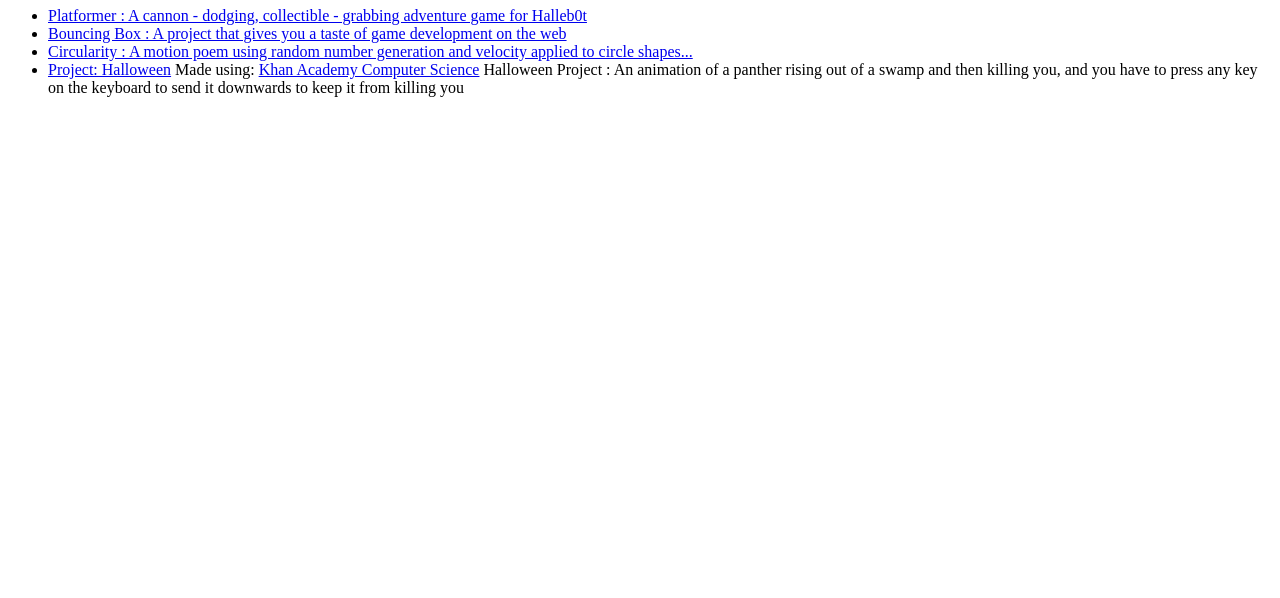
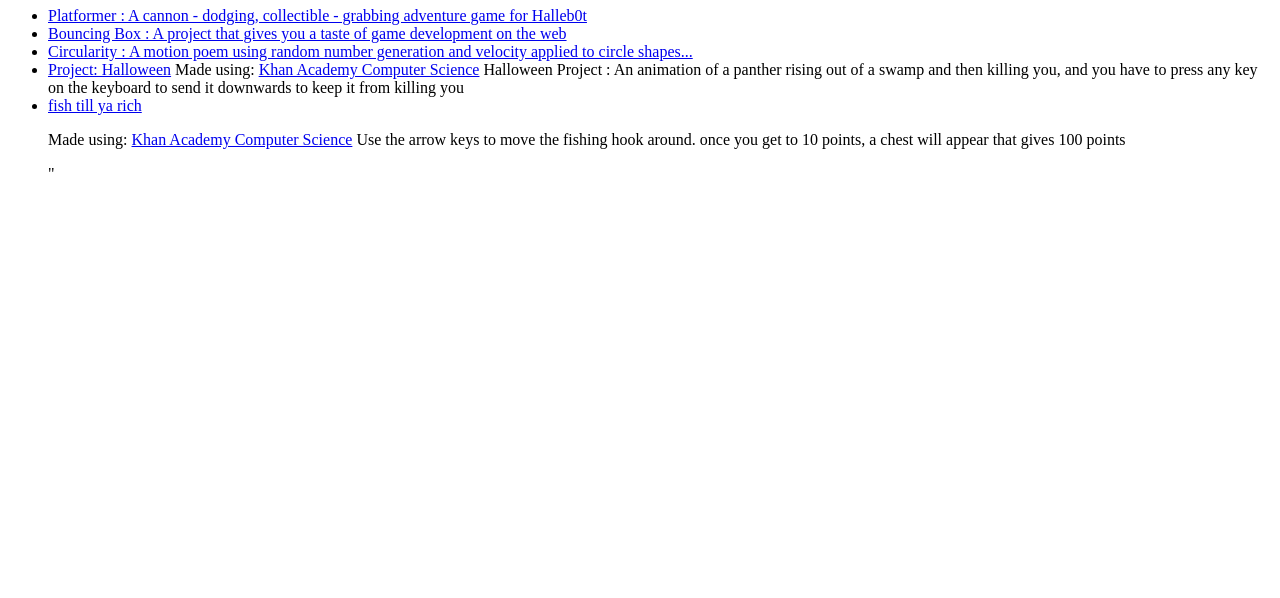
Before and after one commit to LoganSullivan212/LoganSullivan212.github.io, a plain HTML site: page portfolio.html in a window 1280 px wide. Shown: the part 202-800 px from the top of the page. Drawn offline with Linux system fonts and the light colour scheme; a script that the page names is missing.

```diff
--- a/portfolio.html
+++ b/portfolio.html
@@ -26,6 +26,7 @@
                     <li><a href="projects/bouncing-box/">Bouncing Box : A project that gives you a taste of game development on the web </a></li>
                     <li><a href="projects/circularity/">Circularity : A motion poem using random number generation and velocity applied to circle shapes...</a></li>
                     <li><a href="https://www.khanacademy.org/computer-programming/project-halloween/5266337877639168">Project: Halloween</a></h2><script src="https://www.khanacademy.org/computer-programming/project-halloween/5266337877639168/embed.js?editor=no&buttons=no&author=no&embed=yes"> </script> Made using: <a href="http://www.khanacademy.org/computer-programming">Khan Academy Computer Science</a> Halloween Project : An animation of a panther rising out of a swamp and then killing you, and you have to press any key on the keyboard to send it downwards to keep it from killing you</a></li>
+                    <li><a href="https://www.khanacademy.org/computer-programming/project-fish-tank/5192362247503872">fish till ya rich</a></h2><script src="https://www.khanacademy.org/computer-programming/project-fish-tank/5192362247503872/embed.js?editor=no&buttons=yes&author=yes&embed=yes"></script><p>Made using: <a href="http://www.khanacademy.org/computer-programming">Khan Academy Computer Science</a> Use the arrow keys to move the fishing hook around. once you get to 10 points, a chest will appear that gives 100 points</p>"
                 </ul>
             </div>
         </main>
```
